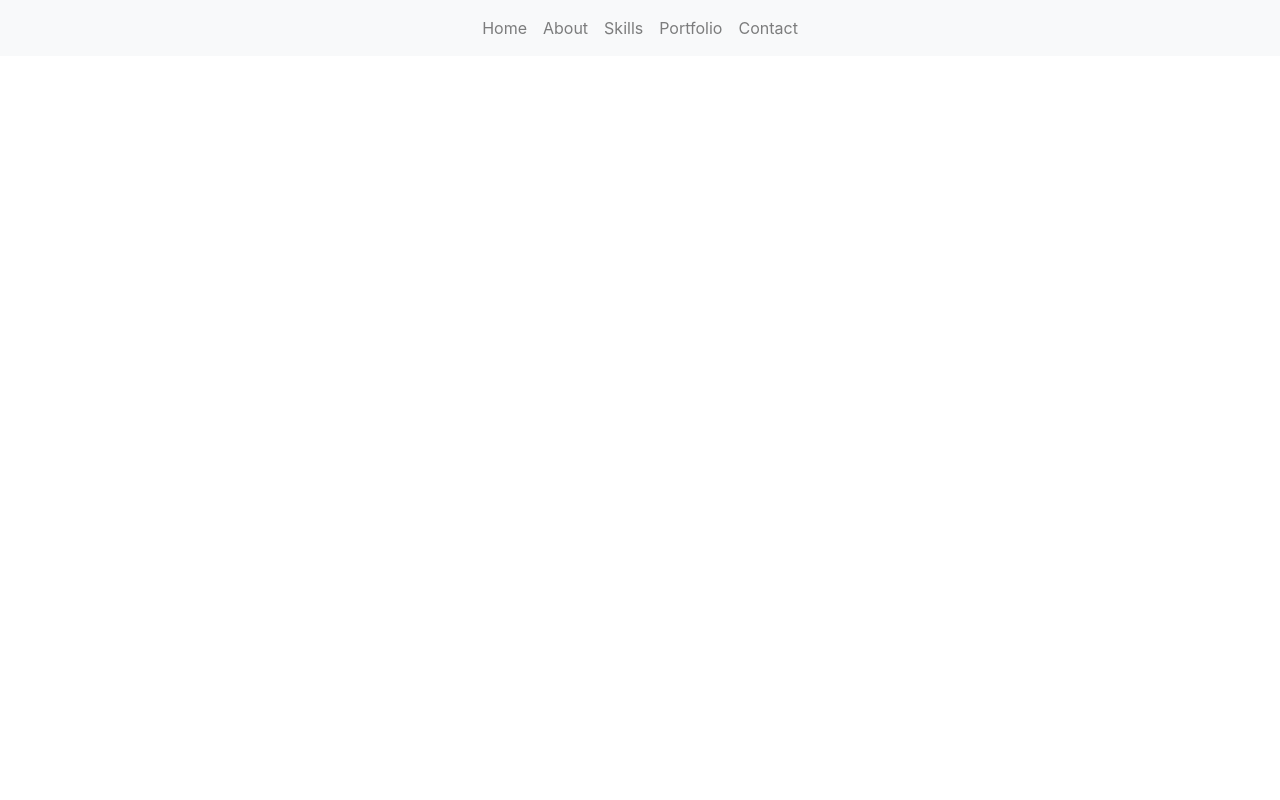
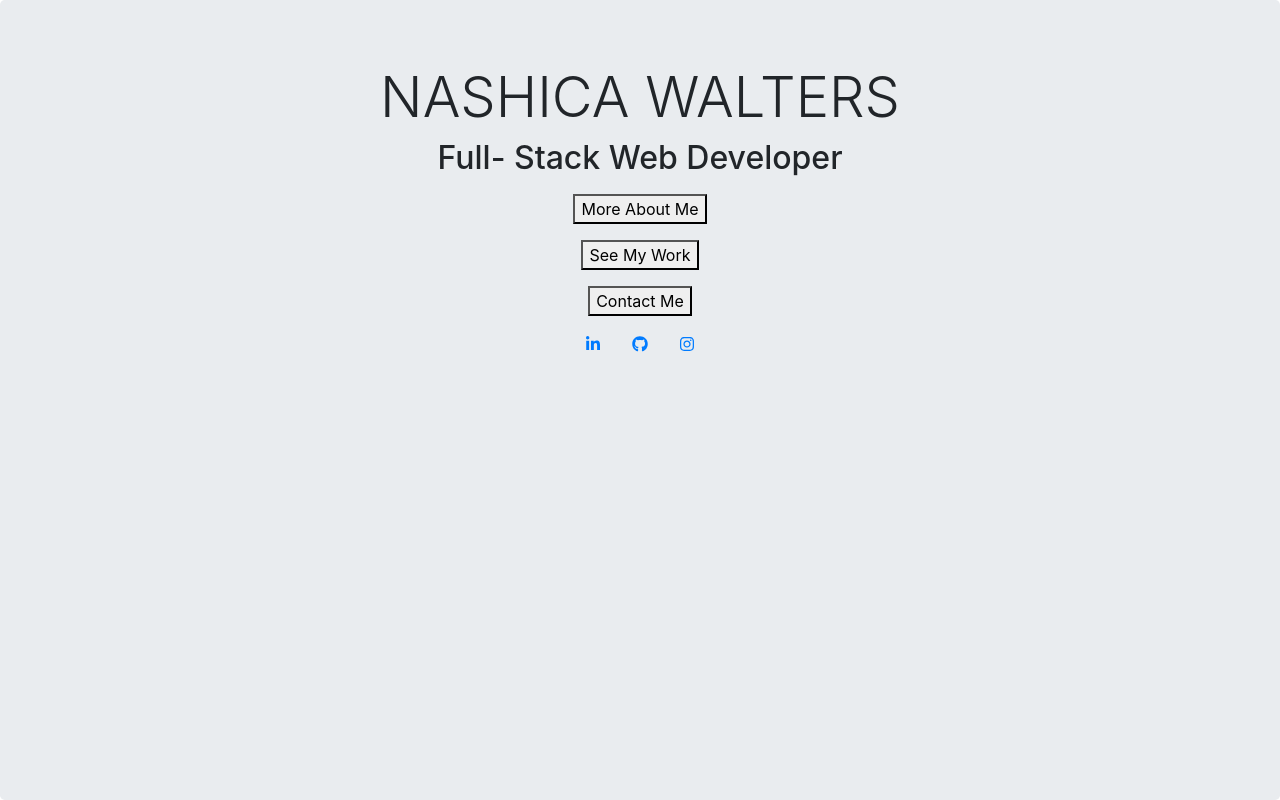
Before and after one commit to nashwalters/portfolio-react, a React (Create React App) app: page / in a window 1280 px wide. Built offline with nearby package versions, Linux system fonts and the light colour scheme.

Commit message:
Added header component.

```diff
--- a/public/index.html
+++ b/public/index.html
@@ -24,6 +24,10 @@
       work correctly both with client-side routing and a non-root public URL.
       Learn how to configure a non-root public URL by running `npm run build`.
     -->
+    <script
+      src="https://use.fontawesome.com/releases/v5.15.3/js/all.js"
+      data-auto-a11y="true"
+    ></script>
     <title>React App</title>
   </head>
   <body>
@@ -39,5 +43,7 @@
       To begin the development, run `npm start` or `yarn start`.
       To create a production bundle, use `npm run build` or `yarn build`.
     -->
+    <script src="https://code.jquery.com/jquery-3.5.1.slim.min.js" integrity="sha384-DfXdz2htPH0lsSSs5nCTpuj/zy4C+OGpamoFVy38MVBnE+IbbVYUew+OrCXaRkfj" crossorigin="anonymous"></script>
+<script src="https://cdn.jsdelivr.net/npm/bootstrap@4.6.0/dist/js/bootstrap.bundle.min.js" integrity="sha384-Piv4xVNRyMGpqkS2by6br4gNJ7DXjqk09RmUpJ8jgGtD7zP9yug3goQfGII0yAns" crossorigin="anonymous"></script>
   </body>
 </html>
--- a/src/App.js
+++ b/src/App.js
@@ -1,11 +1,11 @@
 import './App.css';
 import 'bootstrap/dist/css/bootstrap.min.css';
-import Navbar from './components/Navbar'
+import Header from './components/Header'
 
 function App() {
   return (
     <div className="App">
-      <Navbar/>
+      <Header/>
     </div>
   );
 }
--- /dev/null
+++ b/src/components/Header.js
@@ -0,0 +1,24 @@
+import React from 'react';
+
+const Header = () => {
+    return (
+        <main className="jumbotron vh-100 mb-0 bg-color">
+            <div className="container vertical-center">
+                <h1 className="display-4 display">NASHICA WALTERS</h1>
+                <h2 className="display">Full- Stack Web Developer</h2>
+                <nav className="nav flex-column">
+                    <a className="nav-link" href="#"><button className="nav-btn">More About Me</button></a>
+                    <a className="nav-link" href="#"><button className="nav-btn">See My Work</button></a>
+                    <a className="nav-link" href="#"><button class="nav-btn">Contact Me</button></a>
+                </nav>
+                <ul class="nav justify-content-center">
+                    <li class="nav-item"><a class="nav-link" href="https://www.linkedin.com/in/nashica-walters/" target="_blank"><i class="fab fa-linkedin-in"></i></a></li>
+                    <li class="nav-item"><a class="nav-link" href="https://github.com/nashwalters" target="_blank"><i class="fab fa-github"></i></a> </li>
+                    <li class="nav-item"><a class="nav-link" href="https://www.instagram.com/nbryce_/" target="_blank"><i class="fab fa-instagram"></i></a> </li>
+                </ul>
+            </div>
+        </main>
+    );
+}
+
+export default Header;
```
